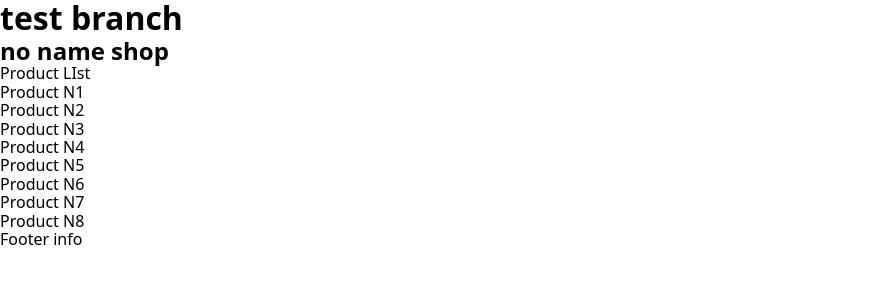
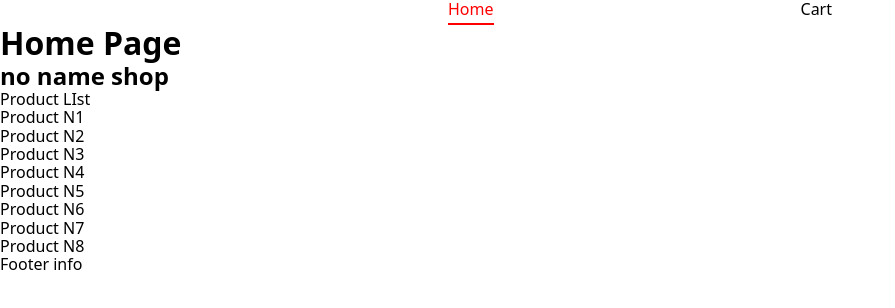
Before and after one commit to TZaidel/shop, a React (Vite) app: page / in a window 1280 px wide. Shown: the top 308 px of the page, without its empty margins (0-895 px from the left). Built offline with nearby package versions, Linux system fonts and the light colour scheme.

Commit message:
add routes

```diff
--- a/package.json
+++ b/package.json
@@ -10,9 +10,11 @@
     "preview": "vite preview"
   },
   "dependencies": {
+    "clsx": "^2.1.1",
     "modern-normalize": "^2.0.0",
     "react": "^18.2.0",
-    "react-dom": "^18.2.0"
+    "react-dom": "^18.2.0",
+    "react-router-dom": "^6.23.1"
   },
   "devDependencies": {
     "@types/react": "^18.2.66",
--- /dev/null
+++ b/src/App.jsx
@@ -0,0 +1,23 @@
+import { Routes, Route } from 'react-router-dom';
+
+import HomePage from './pages/HomePage/HomePage.jsx';
+import CartPage from './pages/CartPage/CartPage.jsx';
+import LogInPage from './pages/LogInPage/LogInPage.jsx';
+import RegisterPage from './pages/RegisterPage/RegisterPage.jsx';
+import NotFoundPage from './pages/NotFoundPage/NotFoundPage.jsx';
+
+function App() {
+  return (
+    <div>
+      <Routes>
+        <Route path="/" element={<HomePage />} />
+        <Route path="/cart" element={<CartPage />} />
+        <Route path="/login" element={<LogInPage />} />
+        <Route path="/register" element={<RegisterPage />} />
+        <Route path="*" element={<NotFoundPage />} />
+      </Routes>
+    </div>
+  );
+}
+
+export default App;
--- a/src/components/Footer/Footer.jsx
+++ b/src/components/Footer/Footer.jsx
@@ -2,7 +2,6 @@ export default function Footer() {
   return (
     <section>
       <p> Footer info </p>
-
     </section>
-  )
+  );
 }
--- /dev/null
+++ b/src/components/Header/Header.jsx
@@ -0,0 +1,22 @@
+import clsx from 'clsx';
+import { NavLink } from 'react-router-dom';
+import css from './Header.module.css';
+
+export default function Header() {
+  const linkClass = ({ isActive }) => {
+    return clsx(css.link, isActive && css.active);
+  };
+
+  return (
+    <section>
+      <nav className={css.nav}>
+        <NavLink to="/" className={linkClass}>
+          Home
+        </NavLink>
+        <NavLink to="/cart" className={linkClass}>
+          Cart
+        </NavLink>
+      </nav>
+    </section>
+  );
+}
--- /dev/null
+++ b/src/components/Header/Header.module.css
@@ -0,0 +1,13 @@
+.nav {
+  width: 30%;
+  margin-left: auto;
+  margin-right: auto;
+  display: flex;
+  justify-content: space-between;
+}
+
+.active {
+  color: red;
+  padding-bottom: 5px;
+  border-bottom: 2px solid red;
+}
--- a/src/main.jsx
+++ b/src/main.jsx
@@ -1,11 +1,15 @@
 import React from 'react'
 import ReactDOM from 'react-dom/client'
-import HomePage from './pages/HomePage/HomePage'
+import App from './App.jsx'
 import './index.css'
 import 'modern-normalize';
+import { BrowserRouter } from 'react-router-dom';
+
 
 ReactDOM.createRoot(document.getElementById('root')).render(
   <React.StrictMode>
-    <HomePage />
+    <BrowserRouter>
+      <App />
+    </BrowserRouter>
   </React.StrictMode>
 );
--- /dev/null
+++ b/src/pages/CartPage/CartPage.jsx
@@ -0,0 +1,12 @@
+import Header from '../../components/Header/Header';
+import Footer from '../../components/Footer/Footer';
+
+export default function CartPage() {
+  return (
+    <div>
+      <Header />
+      <h1>Cart Page</h1>
+      <Footer />
+    </div>
+  );
+}
--- a/src/pages/HomePage/HomePage.jsx
+++ b/src/pages/HomePage/HomePage.jsx
@@ -1,3 +1,4 @@
+import Header from '../../components/Header/Header';
 import Hero from '../../components/Hero/Hero';
 import ProductList from '../../components/ProductList/ProductList';
 import Footer from '../../components/Footer/Footer';
@@ -5,11 +6,11 @@ import Footer from '../../components/Footer/Footer';
 export default function HomePage() {
   return (
     <div>
-      <h1>test branch</h1>
+      <Header />
+      <h1>Home Page</h1>
       <Hero />
       <ProductList />
-      <Footer/>
-
+      <Footer />
     </div>
   );
 }
--- /dev/null
+++ b/src/pages/LogInPage/LogInPage.jsx
@@ -0,0 +1,7 @@
+export default function LogInPage() {
+  return (
+    <>
+      <h1>LogInPage</h1>
+    </>
+  );
+}
--- /dev/null
+++ b/src/pages/NotFoundPage/NotFoundPage.jsx
@@ -0,0 +1,7 @@
+export default function NotFoundPage() {
+  return (
+    <>
+      <h1>NotFoundPage</h1>
+    </>
+  );
+}
--- /dev/null
+++ b/src/pages/RegisterPage/RegisterPage.jsx
@@ -0,0 +1,7 @@
+export default function RegisterPage() {
+  return (
+    <>
+      <h1>RegisterPage</h1>
+    </>
+  );
+}
```
Also changed, not shown: 1 other file (tests, documents, lock files or other folders).
